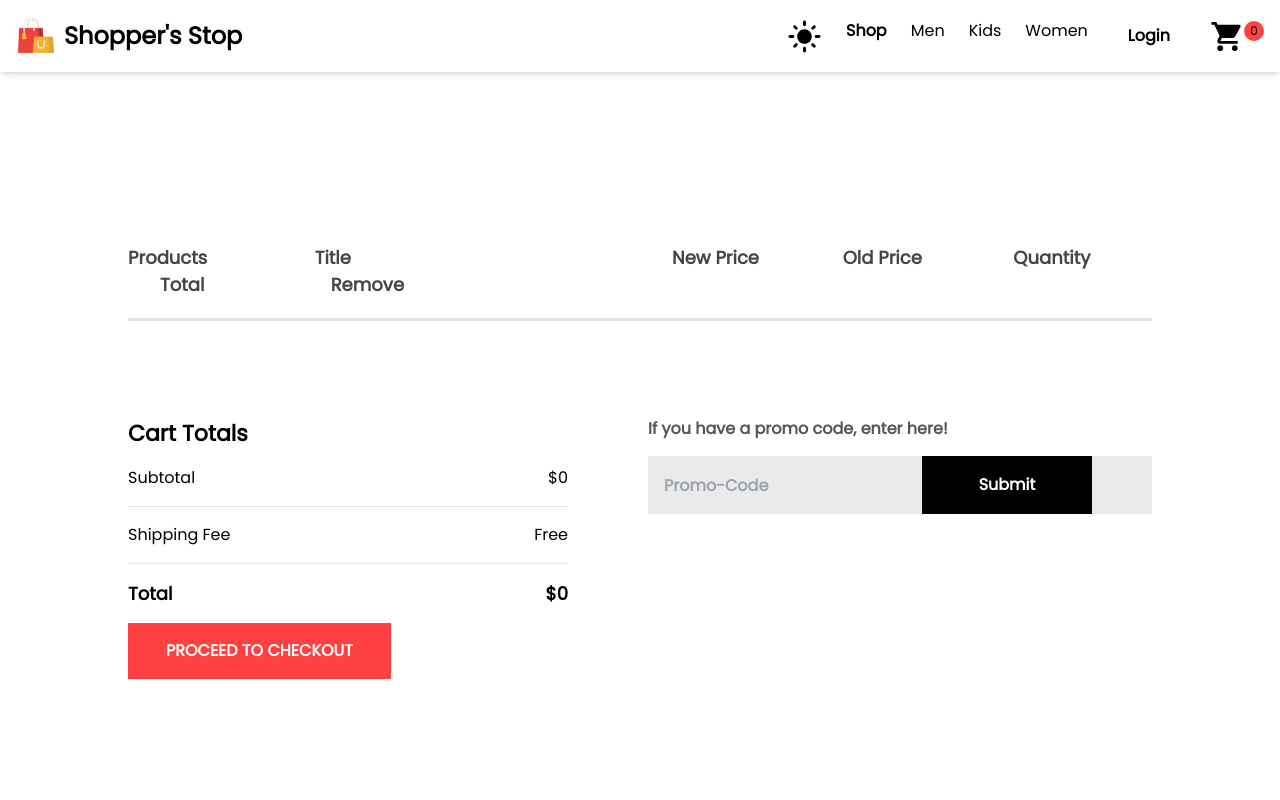
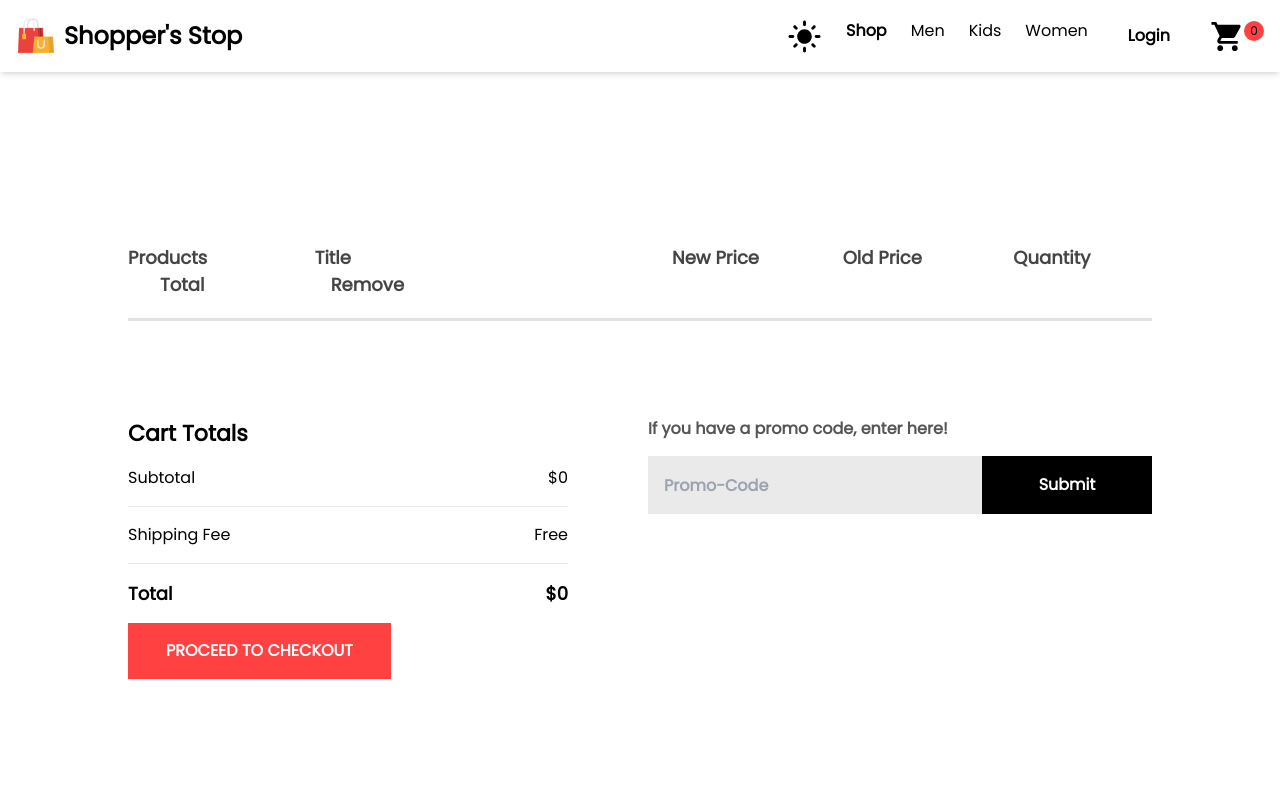
Before and after one commit to imadityayadav/frontend, a React (Create React App) app: page /cart in a window 1280 px wide. Shown: the top 800 px of the page. Built offline with nearby package versions, Linux system fonts and the light colour scheme.

Commit message:
fixing buttons

```diff
--- a/src/components/CartItems.jsx
+++ b/src/components/CartItems.jsx
@@ -1,38 +1,44 @@
-import React, { useContext } from 'react';
-import { ShopContext } from '../context/ShopContext';
-import remove_icon from './assets/cart_cross_icon.png';
+import React, { useContext } from "react";
+import { ShopContext } from "../context/ShopContext";
+import remove_icon from "./assets/cart_cross_icon.png";
 
 const CartItems = () => {
-    const { all_product, cartItems, removeToCart, getTotalCartAmount } = useContext(ShopContext);
+  const { all_product, cartItems, removeToCart, getTotalCartAmount } =
+    useContext(ShopContext);
 
   return (
-        <div className='my-24 mx-10 md:my-32 md:mx-20 lg:my-40 lg:mx-32'>
-            <div className='grid grid-cols-6 text-[18px] py-5 text-[#454545] font-bold'>
+    <div className="my-24 mx-10 md:my-32 md:mx-20 lg:my-40 lg:mx-32">
+      <div className="grid grid-cols-6 text-[18px] py-5 text-[#454545] font-bold">
         <p>Products</p>
-                <p className='col-span-2 pl-4'>Title</p>
-                <p className='pl-8'>New Price</p>
-                <p className='pl-8'>Old Price</p>
-                <p className='pl-8'>Quantity</p>
-                <p className='pl-8'>Total</p>
-                <p className='pl-8'>Remove</p>
+        <p className="col-span-2 pl-4">Title</p>
+        <p className="pl-8">New Price</p>
+        <p className="pl-8">Old Price</p>
+        <p className="pl-8">Quantity</p>
+        <p className="pl-8">Total</p>
+        <p className="pl-8">Remove</p>
       </div>
-            <hr className='h-[3px] bg-[#e2e2e2] border-0' />
+      <hr className="h-[3px] bg-[#e2e2e2] border-0" />
 
       {all_product.map((e) => {
         if (cartItems[e.id] > 0) {
           return (
             <div key={e.id}>
-                            <div className='grid grid-cols-6 items-center text-[18px] py-5 text-[#454545]'>
-                                <img className='w-[60px] h-auto' src={e.image} alt={e.name} />
-                                <p className='col-span-2 pl-4'>{e.name}</p>
-                                <p className='pl-8'>${e.new_price}</p>
-                                <p className='pl-8 line-through text-gray-500'>${e.old_price}</p> {/* Old Price with strikethrough */}
-                                <button className='pl-8'>{cartItems[e.id]}</button>
-                                <p className='pl-8'>${e.new_price * cartItems[e.id]}</p>
+              <div className="grid grid-cols-6 items-center text-[18px] py-5 text-[#454545]">
+                <img className="w-[60px] h-auto" src={e.image} alt={e.name} />
+                <p className="col-span-2 pl-4">{e.name}</p>
+                <p className="pl-8">${e.new_price}</p>
+                <p className="pl-8 line-through text-gray-500">
+                  ${e.old_price}
+                </p>{" "}
+                {/* Old Price with strikethrough */}
+                <div className="pl-8">{cartItems[e.id]}</div>
+                <p className="pl-8">${e.new_price * cartItems[e.id]}</p>
                 <img
-                                    className='w-[24px] h-auto pl-8 cursor-pointer'
+                  className="w-[24px] h-auto pl-8 cursor-pointer"
                   src={remove_icon}
-                                    onClick={() => { removeToCart(e.id) }}
+                  onClick={() => {
+                    removeToCart(e.id);
+                  }}
                   alt="Remove"
                 />
               </div>
@@ -43,35 +49,39 @@ const CartItems = () => {
         return null;
       })}
 
-            <div className='flex flex-col md:flex-row my-24 mx-0'>
-                <div className='flex-1 mr-0 md:mr-20 mb-10 md:mb-0'>
-                    <p className='text-[22px] font-bold'>Cart Totals</p>
+      <div className="flex flex-col md:flex-row my-24 mx-0">
+        <div className="flex-1 mr-0 md:mr-20 mb-10 md:mb-0">
+          <p className="text-[22px] font-bold">Cart Totals</p>
           <div>
-                        <div className='flex justify-between py-4'>
+            <div className="flex justify-between py-4">
               <p>Subtotal</p>
               <p>${getTotalCartAmount()}</p>
             </div>
             <hr />
-                        <div className='flex justify-between py-4'>
+            <div className="flex justify-between py-4">
               <p>Shipping Fee</p>
               <p>Free</p>
             </div>
             <hr />
-                        <div className='flex justify-between py-4 text-[18px] font-semibold'>
+            <div className="flex justify-between py-4 text-[18px] font-semibold">
               <h3>Total</h3>
               <h3>${getTotalCartAmount()}</h3>
             </div>
           </div>
-                    <button className='w-full md:w-[263px] h-[56px] outline-none border-none bg-[#ff4141] text-[#fff] text-[16px] font-bold cursor-pointer'>
+          <button className="w-full md:w-[263px] h-[56px] outline-none border-none bg-[#ff4141] text-[#fff] text-[16px] font-bold cursor-pointer">
             PROCEED TO CHECKOUT
           </button>
         </div>
 
-                <div className='flex-1 text-[16px] font-bold'>
-                    <p className='text-[#555]'>If you have a promo code, enter here!</p>
-                    <div className='w-full md:w-[504px] mt-[15px] pl-2 h-[58px] bg-[#eaeaea] flex items-center'>
-                        <input className='border-none outline-none bg-transparent text-[16px] w-[250px] h-[50px] pl-2' type="text" placeholder='Promo-Code' />
-                        <button className='w-[170px] h-[58px] text-[16px] bg-black text-white cursor-pointer ml-4'>
+        <div className="flex-1 text-[16px] font-bold">
+          <p className="text-[#555]">If you have a promo code, enter here!</p>
+          <div className="w-full md:w-[504px] mt-[15px] pl-2 h-[58px] bg-[#eaeaea] flex items-center">
+            <input
+              className="border-none outline-none bg-transparent text-[16px] w-[250px] h-[50px] pl-2 flex-1"
+              type="text"
+              placeholder="Promo-Code"
+            />
+            <button className="w-[170px] h-[58px] text-[16px] bg-black text-white cursor-pointer ml-4">
               Submit
             </button>
           </div>
@@ -79,6 +89,6 @@ const CartItems = () => {
       </div>
     </div>
   );
-}
+};
 
 export default CartItems;
```
Lines whose indentation alone changed are shown as unchanged.
